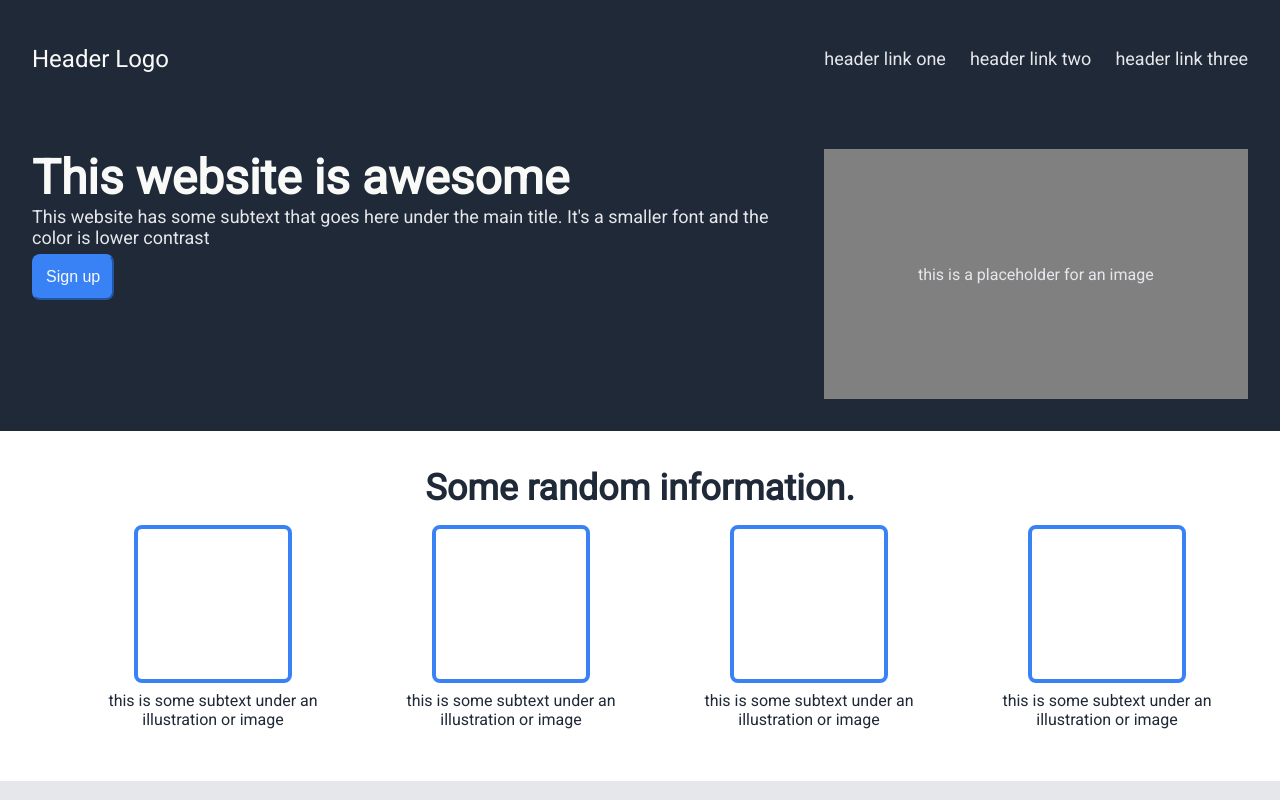
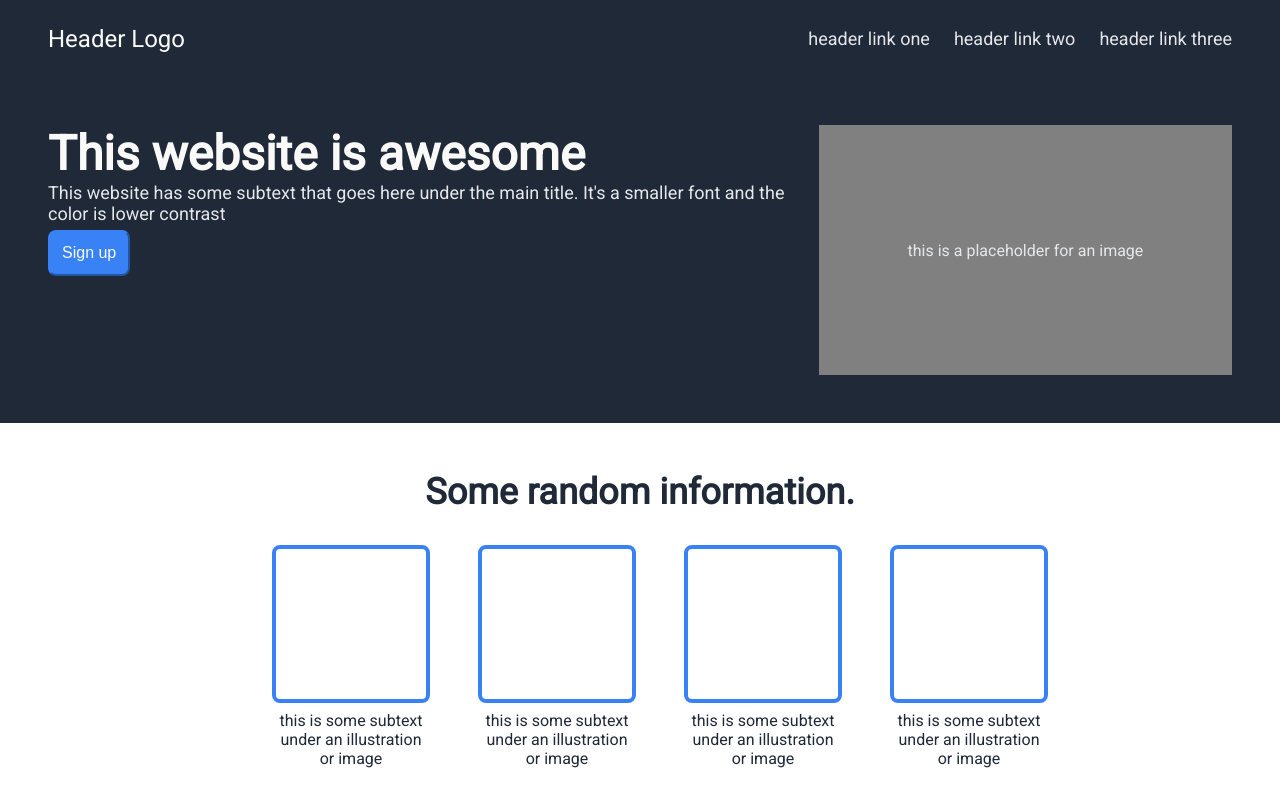
Before and after one commit to kevindkchan/landing-page, a plain HTML site: page index.html in a window 1280 px wide. Shown: the top 800 px of the page. Drawn offline with Linux system fonts and the light colour scheme.

Commit message:
Fix header padding and info layout

```diff
--- a/style.css
+++ b/style.css
@@ -33,7 +33,6 @@ button, .box {
 
 .header, .hero, .footer {
   background-color: #1f2937;
-  padding: 32px;
 }
 
 a, .secondary-text {
@@ -47,6 +46,9 @@ a, .secondary-text {
   display: flex;
   justify-content: space-between;
   align-items: center;
+  padding: 12px;
+  padding-left: 48px;
+  padding-right: 48px;
 }
 
 .header-logo {
@@ -60,6 +62,7 @@ a, .secondary-text {
   display: flex;
   justify-content: space-between;
   gap: 12px;
+  padding: 48px;
 }
 
 .main-text {
@@ -94,14 +97,20 @@ a, .secondary-text {
 .info {
   display: flex;
   flex-direction: column;
-  justify-content: center;
   align-items: center;
-  padding: 36px;
+  padding: 48px;
+  gap: 16px;
 }
 
 .info-header-text {
   font-size: 36px;
   color: #1f2937;
+}
+
+.info-list {
+  display: flex;
+  justify-content: center;
+  gap: 48px;
 }
 
 .info-image {
@@ -110,6 +119,7 @@ a, .secondary-text {
   display: flex;
   flex-direction: column;
   align-items: center;
+  flex-basis: 0;
   gap: 8px;
 }
 
@@ -173,4 +183,5 @@ a, .secondary-text {
   justify-content: center;
   align-items: center;
   color: #e5e7eb;
+  padding: 32px;
 }
```
